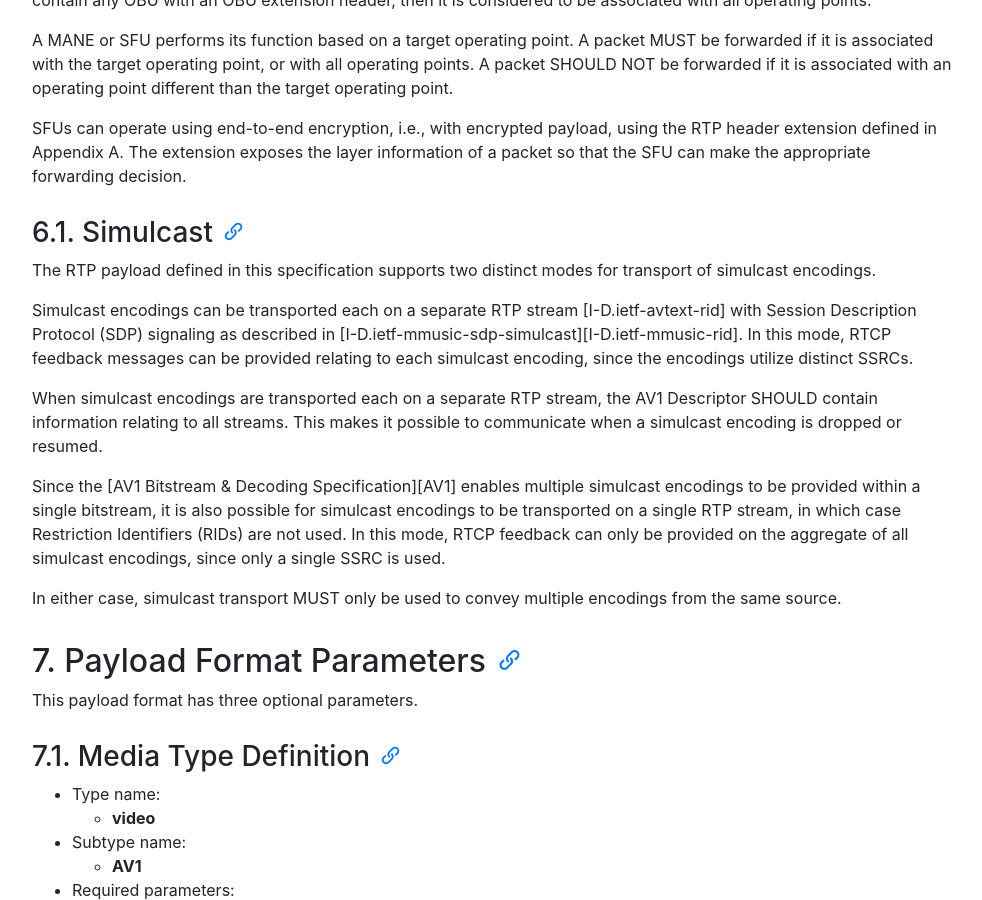
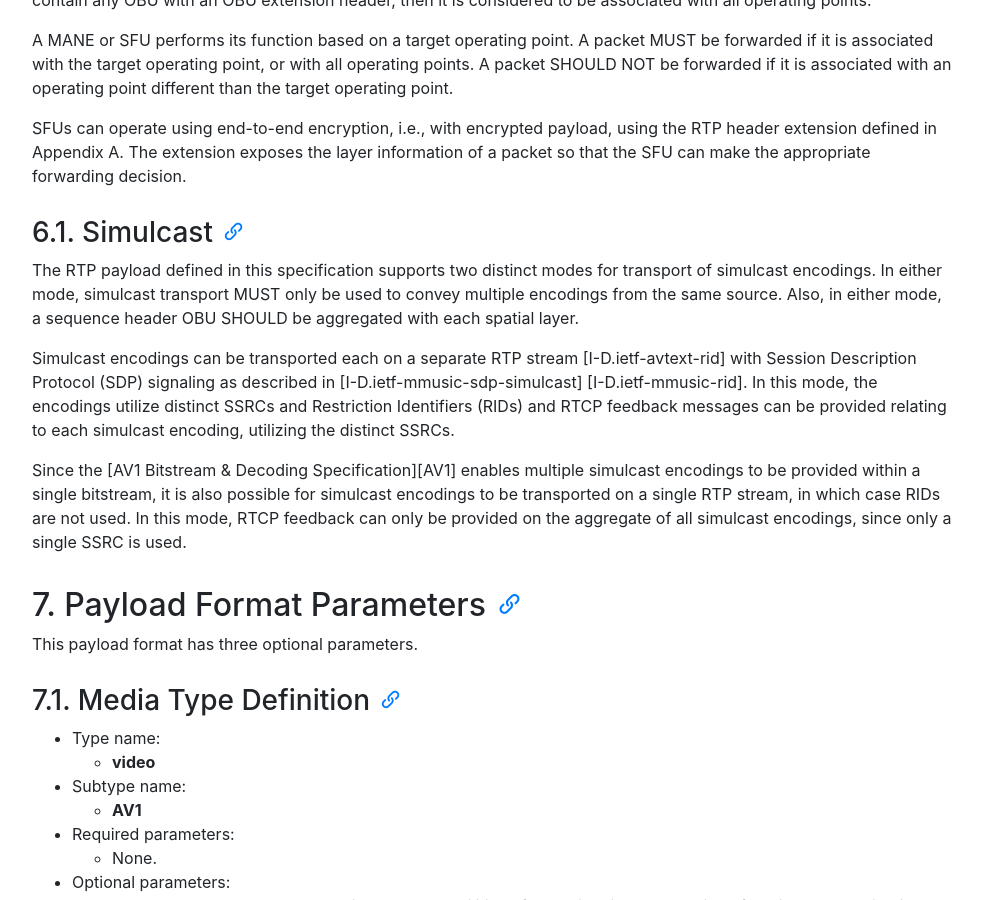
Before and after one commit to AOMediaCodec/av1-rtp-spec, a Jekyll site: the page built from index.md, in a window 1280 px wide and 900 px high, scrolled down 7764 px. Shown: the whole window, without its empty margins (53-1035 px from the left). Built offline with Jekyll 4.4.1, drawn with Linux system fonts in a browser that asks for light colours; nearby versions of some CDN libraries.

Commit message:
Remove AV1 descriptor text

```diff
--- a/av1-rtp-spec.md
+++ b/av1-rtp-spec.md
@@ -369,24 +369,20 @@
 ### 6.1. Simulcast
 
 The RTP payload defined in this specification supports two distinct modes for transport of
-simulcast encodings.
+simulcast encodings. In either mode, simulcast transport MUST only be used to convey multiple
+encodings from the same source. Also, in either mode, a sequence header OBU SHOULD be aggregated
+with each spatial layer.
 
 Simulcast encodings can be transported each on a separate RTP stream [I-D.ietf-avtext-rid] with
-Session Description Protocol (SDP) signaling as described in [I-D.ietf-mmusic-sdp-simulcast][I-D.ietf-mmusic-rid].
-In this mode, RTCP feedback messages can be provided relating to each simulcast encoding, since the
-encodings utilize distinct SSRCs.
-
-When simulcast encodings are transported each on a separate RTP stream, the AV1 Descriptor SHOULD contain
-information relating to all streams.  This makes it possible to communicate when a simulcast encoding
-is dropped or resumed.
+Session Description Protocol (SDP) signaling as described in [I-D.ietf-mmusic-sdp-simulcast]
+[I-D.ietf-mmusic-rid]. In this mode, the encodings utilize distinct SSRCs and Restriction
+Identifiers (RIDs) and RTCP feedback messages can be provided relating to each simulcast encoding,
+utilizing the distinct SSRCs.
 
 Since the [AV1 Bitstream & Decoding Specification][AV1] enables multiple simulcast encodings to be
 provided within a single bitstream, it is also possible for simulcast encodings to be transported
-on a single RTP stream, in which case Restriction Identifiers (RIDs) are not used. In this mode,
-RTCP feedback can only be provided on the aggregate of all simulcast encodings, since only a single
-SSRC is used.
-
-In either case, simulcast transport MUST only be used to convey multiple encodings from the same source.
+on a single RTP stream, in which case RIDs are not used. In this mode, RTCP feedback can only be
+provided on the aggregate of all simulcast encodings, since only a single SSRC is used.
 
 ## 7. Payload Format Parameters
 
```
